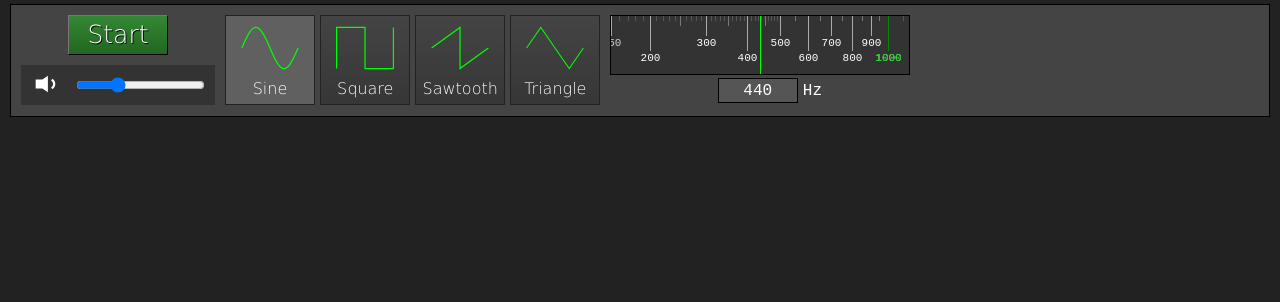
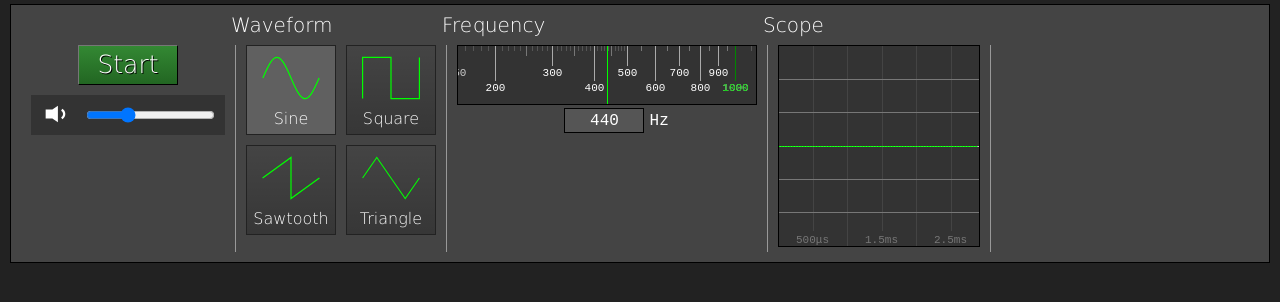
Before and after one commit to RolandR/tonegen, a plain HTML site: page index.html in a window 1280 px wide. Shown: the part 46-348 px from the top of the page. Drawn offline with Linux system fonts and the light colour scheme.

Commit message:
Implement oscilloscope with time markings

```diff
--- a/index.html
+++ b/index.html
@@ -27,7 +27,8 @@
 				</div>
 			</div>
 
-			<div>
+			<div id="waveControls">
+				<h2>Waveform</h2>
 				<div class="fancyRadio" id="waveformSelect">
 					<input class="fancyRadio" type="radio" value="sine" name="colorToHighlight" id="wave-sine" checked>
 					<label class="fancyRadio" for="wave-sine">
@@ -52,6 +53,8 @@
 				</div>
 			</div>
 
+			<div>
+				<h2>Frequency</h2>
 				<div id="frequencyControls">
 					<div id="gaugeContainer">
 						<canvas id="frequencyGauge" height="60" width="1000"></canvas>
@@ -61,6 +64,13 @@
 						<input type="text" step="1" id="frequencyText">
 						<span id="hertzLabel"> Hz</span>
 					</div>
+				</div>
+			</div>
+
+			<div>
+				<h2>Scope</h2>
+				<canvas id="scopeCanvas" height="200" width="200"></canvas>
+				<canvas id="scopeBackground" height="200" width="200"></canvas>
 			</div>
 
 
--- a/style.css
+++ b/style.css
@@ -169,10 +169,32 @@ h1{
 
 .generator > div{
 	display: block;
+	border-right: 1px #999999 solid;
+	padding: 0px 10px;
+	margin-top: 30px;
+}
+
+.generator > div > h2{
+	display: block;
+	margin-top: -35px;
+	margin-left: -15px;
+	text-align: left;
+	font-size: 20px;
+	height: 30px;
+	position: absolute;
+}
+
+#waveControls{
+
 }
 
 #waveformSelect{
-
+	display: flex;
+	width: 190px;
+	flex-wrap: wrap;
+	height: 190px;
+	justify-content: space-between;
+	align-content: space-between;
 }
 
 #waveformSelect > label{
@@ -198,7 +220,6 @@ h1{
 	display: flex;
 	flex-direction: column;
 	align-items: center;
-	margin-right: 10px;
 }
 
 #startButton{
@@ -280,7 +301,6 @@ h1{
 	display: flex;
 	flex-direction: column;
 	align-items: center;
-	margin-left: 10px;
 }
 
 #gaugeContainer{
@@ -334,3 +354,16 @@ h1{
 #frequencyText:hover{
 	background-color: #666666;
 }
+
+#scopeBackground{
+	position: relative;
+	z-index: 0;
+	background-color: #333333;
+	border: 1px #000000 solid;
+}
+
+#scopeCanvas{
+	position: absolute;
+	z-index: 10;
+	border: 1px #000000 solid;
+}
--- a/tonegen.js
+++ b/tonegen.js
@@ -35,9 +35,161 @@ function toneGen(){
 		gain.gain.value = 0;
 	}
 
+	var analyser = audio.createAnalyser();
+
 	audio.suspend();
 	oscillator.connect(gain);
-	gain.connect(audio.destination);
+	gain.connect(analyser);
+	analyser.connect(audio.destination);
+
+	var scopeCanvas = document.getElementById("scopeCanvas");
+	var scopeContext = scopeCanvas.getContext("2d");
+
+	initScope();
+	var lastSize = 0;
+
+	function initScope(){
+		renderScope();
+	}
+
+	function renderScopeBackground(bufferLength){
+
+		var backgroundCanvas = document.getElementById("scopeBackground");
+		var backgroundContext = backgroundCanvas.getContext("2d");
+
+		backgroundContext.clearRect(0, 0, backgroundCanvas.width, backgroundCanvas.height);
+
+		backgroundContext.strokeStyle = '#444444';
+		backgroundContext.fillStyle = '#777777';
+
+		backgroundContext.textAlign = "center";
+		backgroundContext.textBaseline = "bottom";
+		backgroundContext.font = "11px monospace";
+
+		var nano = 0.000000001;
+		var micro = 0.000001;
+		var milli = 0.001;
+
+		/*var foo = (bufferLength/audio.sampleRate).toPrecision(1);
+		var bar = Math.pow(10, Math.ceil(Math.log10(foo)));
+		var baz = foo/bar;
+		var qux = Math.ceil((baz*10)/4)/10*4;
+		console.log(foo, bar, baz, qux);*/
+
+		var hLineCount = 8;
+
+		var first = ((1/hLineCount)*bufferLength)/audio.sampleRate;
+		var magnitude = Math.pow(10, Math.ceil(Math.log10(first.toPrecision(1))));
+		//magnitude = magnitude.toPrecision(1);
+		//console.log(first/magnitude);
+		//console.log(Math.ceil((first/magnitude*2))/2);
+		var step = (Math.ceil((first/magnitude*2))/2) * magnitude;
+		var maxTime = bufferLength/audio.sampleRate;
+
+		if(step/maxTime > 0.25){
+			step = step / 2;
+		}
+
+		//console.log(hLineCount, bufferLength, audio.samplingRate);
+		for (var i = 0; i < hLineCount; i++) {
+			//var x = ((i+1)/(hLineCount)) * backgroundCanvas.width;
+			var x = (((i+1)*step)/maxTime)*backgroundCanvas.width;
+			x = ~~x+0.5;
+
+			backgroundContext.beginPath();
+			backgroundContext.moveTo(x, 0);
+			backgroundContext.lineTo(x, backgroundCanvas.height);
+			backgroundContext.stroke();
+
+			if(i%2 == 0 && x < backgroundCanvas.width - 15){
+				backgroundContext.clearRect(
+					x-1,
+					backgroundCanvas.height-15,
+					2,
+					15
+				);
+
+				var time = (i+1)*step;
+
+				if(time < nano*1000){
+					time = parseFloat((time/nano).toPrecision(2)) + "ns";
+				} else if(time < micro*1000){
+					time = parseFloat((time/micro).toPrecision(2)) + "μs";
+				} else if(time < milli*1000){
+					time = parseFloat((time/milli).toPrecision(2)) + "ms";
+				} else {
+					time = parseFloat((time).toPrecision(2)) + "s";
+				}
+
+				backgroundContext.fillText(
+					time,
+					x-1,
+					backgroundCanvas.height
+				);
+			}
+		}
+
+		var vLineCount = 5;
+		for(var i = 0; i < vLineCount; i++){
+			var y = ((i+1)/(vLineCount+1)) * backgroundCanvas.height;
+			y = ~~y+0.5;
+
+			if(i == Math.floor(vLineCount/2)){
+				backgroundContext.strokeStyle = '#CCCCCC';
+			} else {
+				backgroundContext.strokeStyle = '#777777';
+			}
+
+			backgroundContext.beginPath();
+			backgroundContext.moveTo(0, y);
+			backgroundContext.lineTo(backgroundCanvas.width, y);
+			backgroundContext.stroke();
+		}
+	}
+
+
+	function renderScope(){
+
+		var size = Math.pow(2, Math.ceil(Math.log2((1/frequency)*100000)));
+		analyser.fftSize = Math.min(Math.max(32, size), 32768);
+		var bufferLength = analyser.frequencyBinCount;
+		var analyserData = new Uint8Array(bufferLength);
+
+		if(size != lastSize){
+			renderScopeBackground(bufferLength);
+			console.log("foo!");
+			lastSize = size;
+		}
+
+		analyser.getByteTimeDomainData(analyserData);
+
+		scopeContext.clearRect(0, 0, scopeCanvas.width, scopeCanvas.height);
+
+		var sliceWidth = scopeCanvas.width * 1.0 / bufferLength;
+		var x = 0;
+
+		scopeContext.beginPath();
+		for (var i = 0; i < bufferLength; i++) {
+
+			var v = analyserData[i] / 128.0;
+			var y = v * scopeCanvas.height / 2;
+			y = ~~y+0.5;
+
+			if (i === 0) {
+				scopeContext.moveTo(x, y);
+			} else {
+				scopeContext.lineTo(x, y);
+			}
+
+			x += sliceWidth;
+		}
+
+		scopeContext.strokeStyle = 'rgb(0, 255, 0)';
+
+		scopeContext.stroke();
+
+		requestAnimationFrame(renderScope);
+	}
 
 	function initUi(){
 
@@ -127,7 +279,7 @@ function toneGen(){
 		function initFrequencyGauge(){
 
 			var min = 1;
-			var max = 24000;
+			var max = audio.sampleRate/2;
 			var span = max-min;
 			var totalPixelsWidth = 2200;
 			var exponent = 10;
```
Lines whose indentation alone changed are shown as unchanged.
